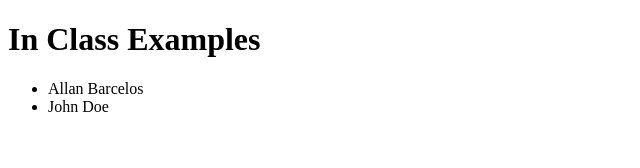
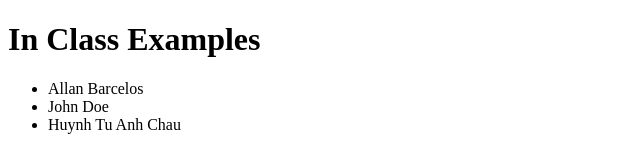
Before and after one commit to allanbarcelos/in-class-2150, a plain HTML site: page index.html in a window 1280 px wide. Shown: the whole page, without its empty margins (0-640 px from the left). Drawn offline with Linux system fonts and the light colour scheme.

Commit message:
TuAnh added fname+lname to the list in index.html

```diff
--- a/index.html
+++ b/index.html
@@ -1,15 +1,19 @@
 <!DOCTYPE html>
 <html lang="en">
+
 <head>
     <meta charset="UTF-8">
     <meta name="viewport" content="width=device-width, initial-scale=1.0">
     <title>Document</title>
 </head>
+
 <body>
     <h1>In Class Examples</h1>
     <ul>
         <li>Allan Barcelos</li>
         <li>John Doe</li>
+        <li>Huynh Tu Anh Chau</li>
     </ul>
 </body>
+
 </html>
```
